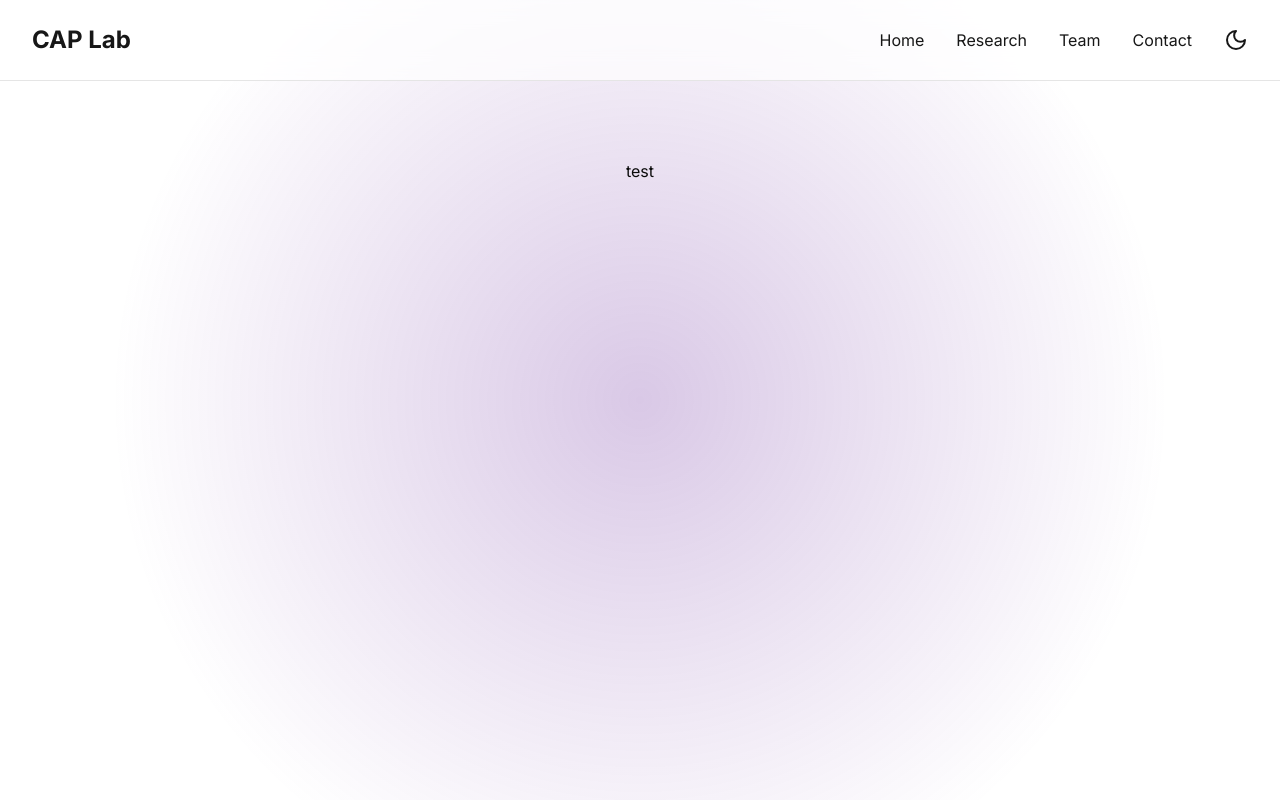
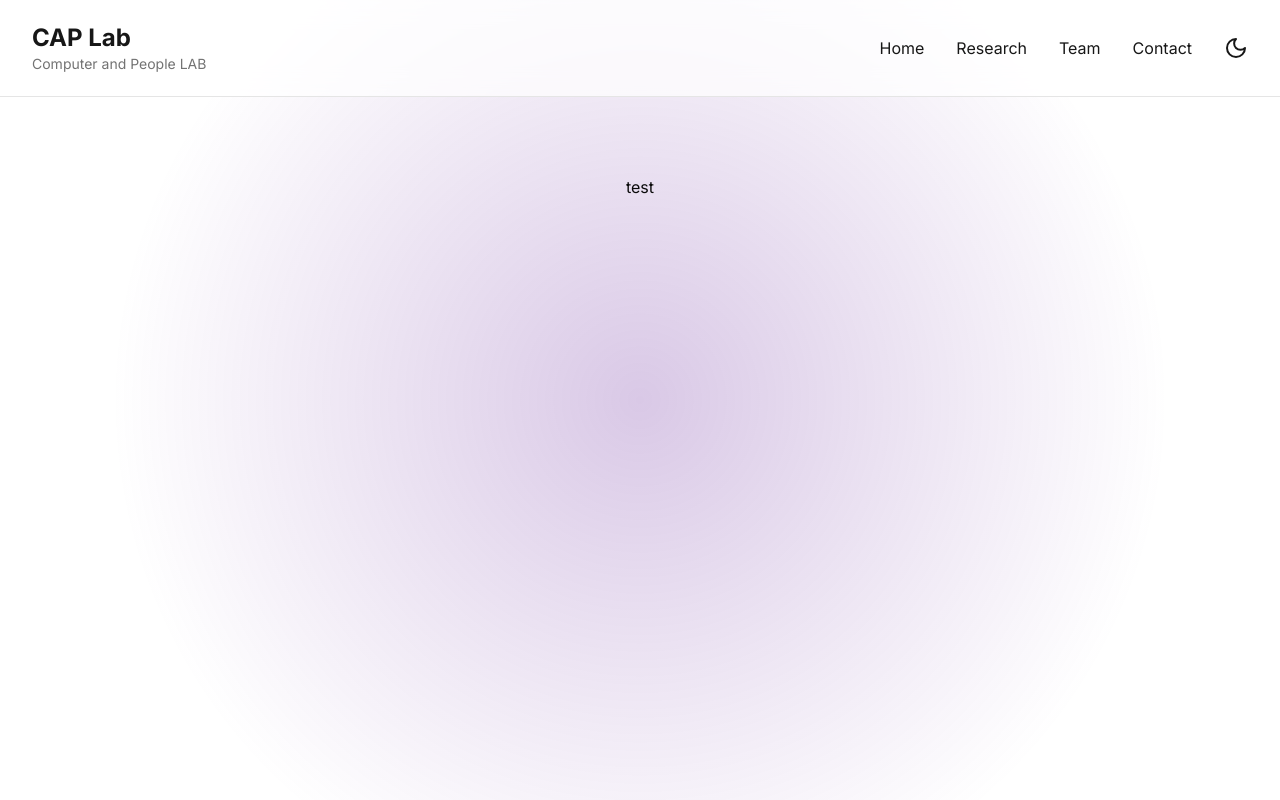
Before and after one commit to CAP-Lab-Union/Union-HCI, a Next.js app: page / in a window 1280 px wide. Shown: the top 800 px of the page. Built offline with nearby package versions, Linux system fonts and the light colour scheme.

Commit message:
Minor: Changed some style

```diff
--- a/src/app/globals.css
+++ b/src/app/globals.css
@@ -41,6 +41,7 @@
     --border: 0 0% 89.8%; /* Light theme border color */
     --input: 0 0% 89.8%; /* Light theme input background */
     --ring: 0 0% 3.9%; /* Light theme focus ring */
+
     --chart-1: 12 76% 61%; /* Chart colors for light theme */
     --chart-2: 173 58% 39%;
     --chart-3: 197 37% 24%;
@@ -71,6 +72,7 @@
     --border: 240 4% 16%; /* Dark theme border color */
     --input: 240 4% 16%; /* Dark theme input background */
     --ring: 240 5% 65%; /* Dark theme focus ring */
+
     --chart-1: 220 70% 50%; /* Chart colors for dark theme */
     --chart-2: 160 60% 45%;
     --chart-3: 30 80% 55%;
--- a/src/components/topnbottom/Navbar.jsx
+++ b/src/components/topnbottom/Navbar.jsx
@@ -15,14 +15,12 @@ const Header = () => {
     { name: 'Contact', href: '/contact' },
   ];
 
-
   const toggleDarkMode = () => {
     const newDarkMode = !isDarkMode;
     setIsDarkMode(newDarkMode);
     localStorage.setItem('theme', newDarkMode ? 'dark' : 'light');
     document.documentElement.classList.toggle('dark', newDarkMode);
   };
-
 
   useEffect(() => {
     const savedTheme = localStorage.getItem('theme');
@@ -35,14 +33,19 @@ const Header = () => {
     }
   }, []);
 
-  // TODO: Really bad way to handle this, need to refactor.
   return (
     <header className={`sticky top-0 z-50 ${isDarkMode ? 'header-blur-dark' : 'header-blur-light'}`}>
       <nav className="mx-auto max-w-7xl px-4 sm:px-6 lg:px-8" aria-label="Top">
-        <div className="flex h-20 items-center justify-between">
+        {/* TODO: Edit height of the navbar here */}
+        <div className="flex h-24 items-center justify-between">
           <div className="flex items-center">
-            <Link href="/" className="text-2xl font-bold text-primary">
-              CAP Lab
+            <Link href="/" className="flex items-center space-x-2">
+              <div className="flex flex-col">
+                <span className="text-2xl font-bold text-primary">CAP Lab</span>
+                <span className="text-sm font-normal text-muted-foreground">
+                  Computer and People LAB
+                </span>
+              </div>
             </Link>
           </div>
 
@@ -57,11 +60,9 @@ const Header = () => {
                 {item.name}
               </Link>
             ))}
-
-            {/* Theme Toggle Button */}
             <button
               onClick={toggleDarkMode}
-              className="text-primary hover:text-muted-foreground  transition-colors"
+              className="text-primary hover:text-muted-foreground transition-colors"
             >
               {isDarkMode ? <Sun size={24} /> : <Moon size={24} />}
             </button>
```
